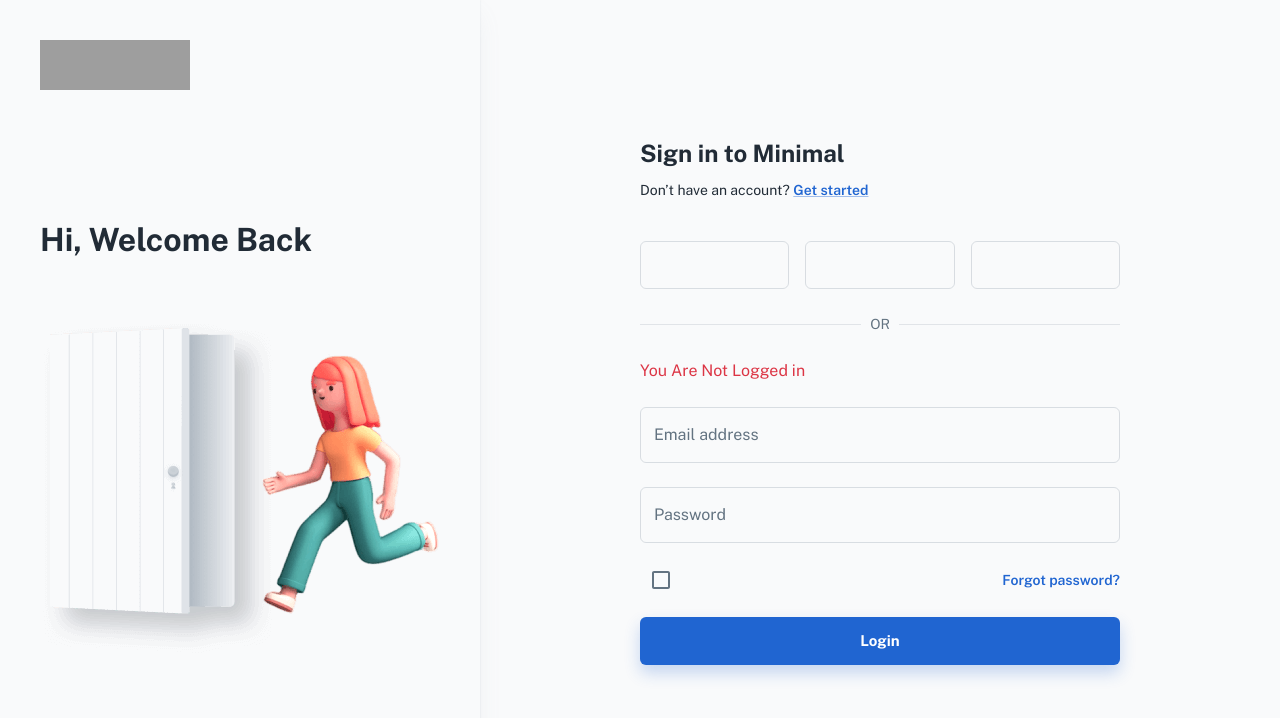
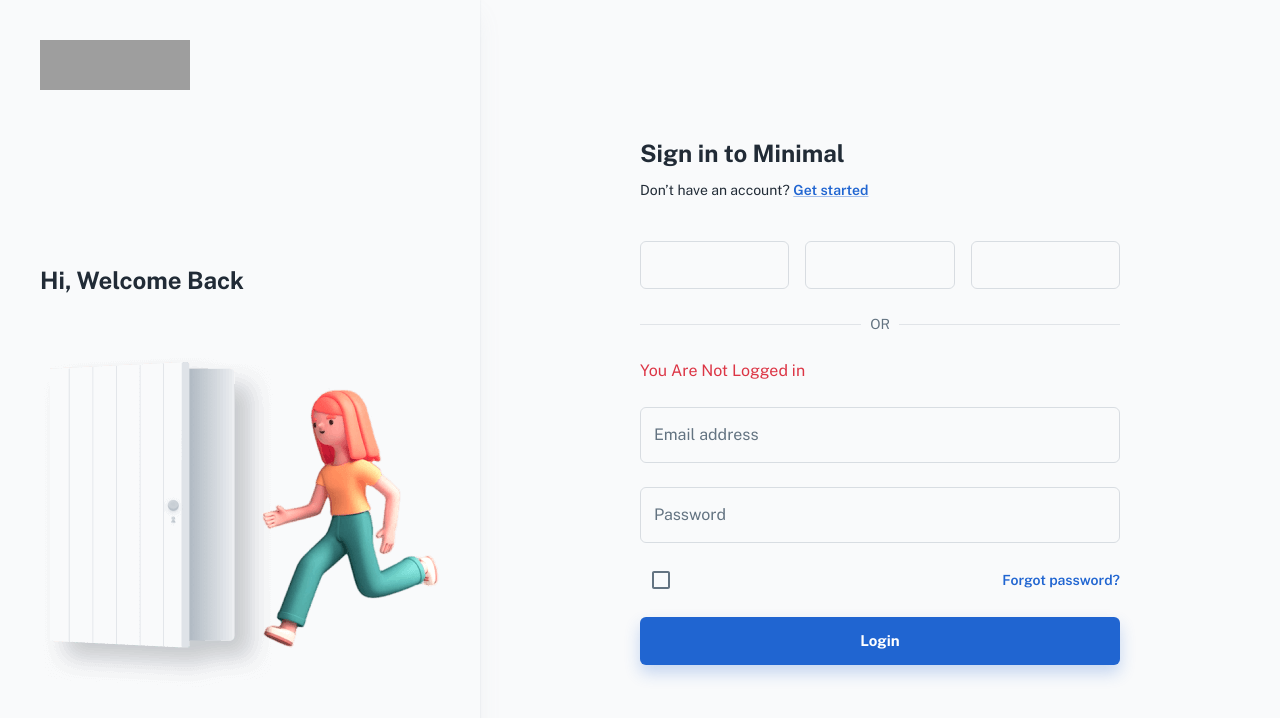
Before and after one commit to UmemaAhmed009/Front-End-Template, a React (Create React App) app: page /login in a window 1280 px wide. Shown: the top 718 px of the page. Built offline with nearby package versions, Linux system fonts and the light colour scheme; grey boxes are pictures that could not be loaded; some icons are missing; a web font is replaced by a local one.

Commit message:
Login styles -Minal

```diff
--- a/package.json
+++ b/package.json
@@ -63,6 +63,7 @@
     "react": "^18.2.0",
     "react-apexcharts": "^1.4.0",
     "react-bootstrap": "^2.7.2",
+    "react-confetti": "^6.1.0",
     "react-cookie": "^4.1.1",
     "react-dom": "^18.2.0",
     "react-helmet-async": "^1.3.0",
--- a/src/pages/LoginPage.js
+++ b/src/pages/LoginPage.js
@@ -62,7 +62,7 @@
 
         {mdUp && (
           <StyledSection>
-            <Typography variant="h3" sx={{ px: 5, mt: 10, mb: 5 }}>
+            <Typography variant="h4" sx={{ px: 5, mt: 20, mb: 5 }}>
               Hi, Welcome Back
             </Typography>
             <img src="/assets/illustrations/illustration_login.png" alt="login" />
--- a/src/pages/Questions.js
+++ b/src/pages/Questions.js
@@ -10,6 +10,7 @@
 import { Cookies } from 'react-cookie';
 /* eslint-disable */
 import jwt_decode from 'jwt-decode';
+import Confetti from 'react-confetti';
 
 // components
 import Iconify from '../components/iconify';
@@ -23,6 +24,7 @@
   const [shuffledAnswers, setShuffledAnswers] = useState([]);
   const [selectedAnswer, setSelectedAnswer] = useState(null);
   const [disabledOptions, setDisabledOptions] = useState([]);
+  const [showConfetti, setShowConfetti] = useState(false);
 
   const { subjectID, classID, unitID, lessonID } = useParams();
 
@@ -122,6 +124,12 @@
       fontWeight: 'bold',
       cursor: 'pointer',
     };
+
+    const confettiConfig = {
+      width: window.innerWidth,
+      height: window.innerHeight,
+    };
+
 
     return (
       <div style={congratsContainerStyle}>
@@ -223,6 +231,8 @@
     justifyContent: 'center',
   };
 
+
+
   return (
     <div style={containerStyle}>
      <Typography
@@ -245,9 +255,10 @@
           <img
             src={currentQuestion.question_image}
             alt={`Question ${currentQuestionIndex + 1}`}
-            style={{ width: '300px', height: '300px', marginBottom: '20px'}}
+            style={{ width: '300px', height: 'auto', marginBottom: '20px'}}
           />
         )}
+
         {/* <div style={ styles.buttonContainer }> */}
         {shuffledAnswers.map((answer, index) => {
           const isCorrectAnswer = answer === currentQuestion.answers[0];
```
Also changed, not shown: 2 other files (tests, documents, lock files or other folders).
